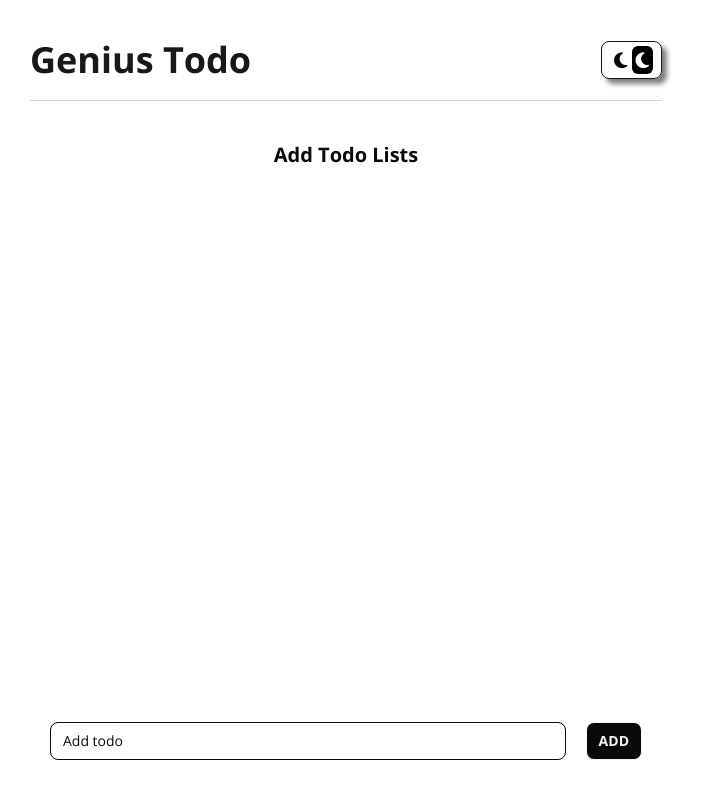
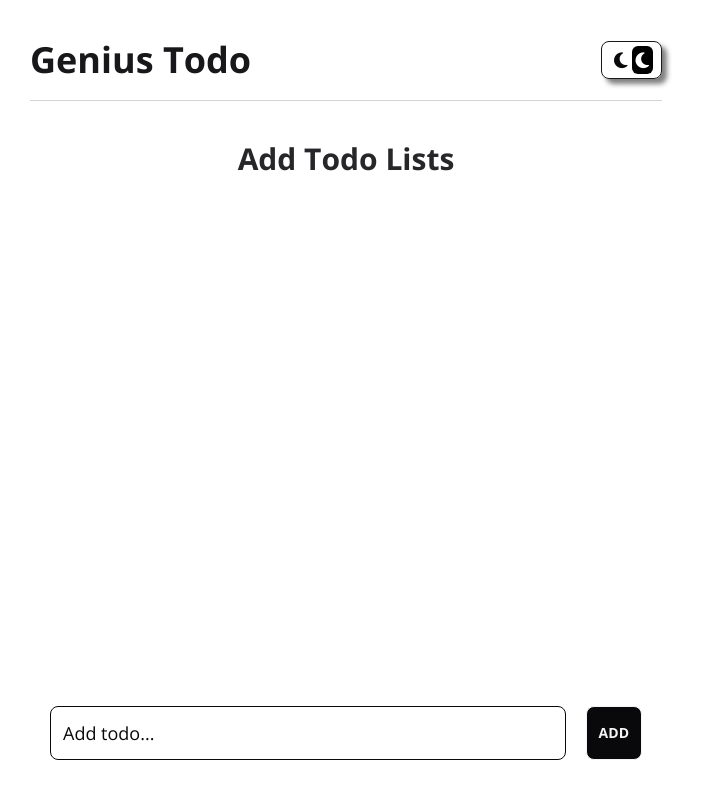
Before and after one commit to konyein2006/Genius-Todo, a React (Vite) app: page / in a window 1280 px wide. Shown: the whole page, without its empty margins (294-995 px from the left). Built offline with nearby package versions, Linux system fonts and the light colour scheme.

Commit message:
Fix undefined length runtime error

```diff
--- a/index.html
+++ b/index.html
@@ -3,7 +3,10 @@
   <head>
     <meta charset="UTF-8" />
     <link rel="icon" type="image/svg+xml" href="/favicon.svg" />
-    <meta name="viewport" content="width=device-width, initial-scale=1.0" />
+    <meta
+      name="viewport"
+      content="width=device-width, initial-scale=1.0, interactive-widget=resizes-content"
+    />
     <link rel="preconnect" href="https://fonts.googleapis.com" />
     <link rel="preconnect" href="https://fonts.gstatic.com" crossorigin />
     <link
--- a/src/components/Footer.jsx
+++ b/src/components/Footer.jsx
@@ -7,11 +7,11 @@ export default function Footer({
   return (
     <div className="flex gap-5 w-full px-5 pb-5">
       <input
-        className="border rounded-lg py-2 px-3 flex-1 text-zinc-950 dark:text-zinc-100 placeholder:text-zinc-950 dark:placeholder:text-zinc-100  text-sm sm:text-md"
+        className="border rounded-lg p-3 flex-1 text-zinc-950 dark:text-zinc-100 placeholder:text-zinc-950 dark:placeholder:text-zinc-100  text-md sm:text-lg"
         value={inputText}
         ref={inputRef}
         type="text"
-        placeholder="Add todo"
+        placeholder="Add todo..."
         onChange={handleInput}
         onKeyDown={(e) => {
           if (e.key === "Enter") {
--- a/src/components/Main.jsx
+++ b/src/components/Main.jsx
@@ -9,7 +9,7 @@ export default function Main({
   return (
     <div className="flex flex-col flex-1 gap-5 my-10 w-full px-10 overflow-y-auto scrollbar-none">
       {todos.length < 1 && (
-        <div className="font-bold text-md sm:text-lg md:text-xl mx-auto text-zinc-950 dark:text-zinc-100">
+        <div className="font-bold text-xl sm:text-2xl md:text-3xl mx-auto text-zinc-800 dark:text-zinc-300">
           Add Todo Lists
         </div>
       )}
```
